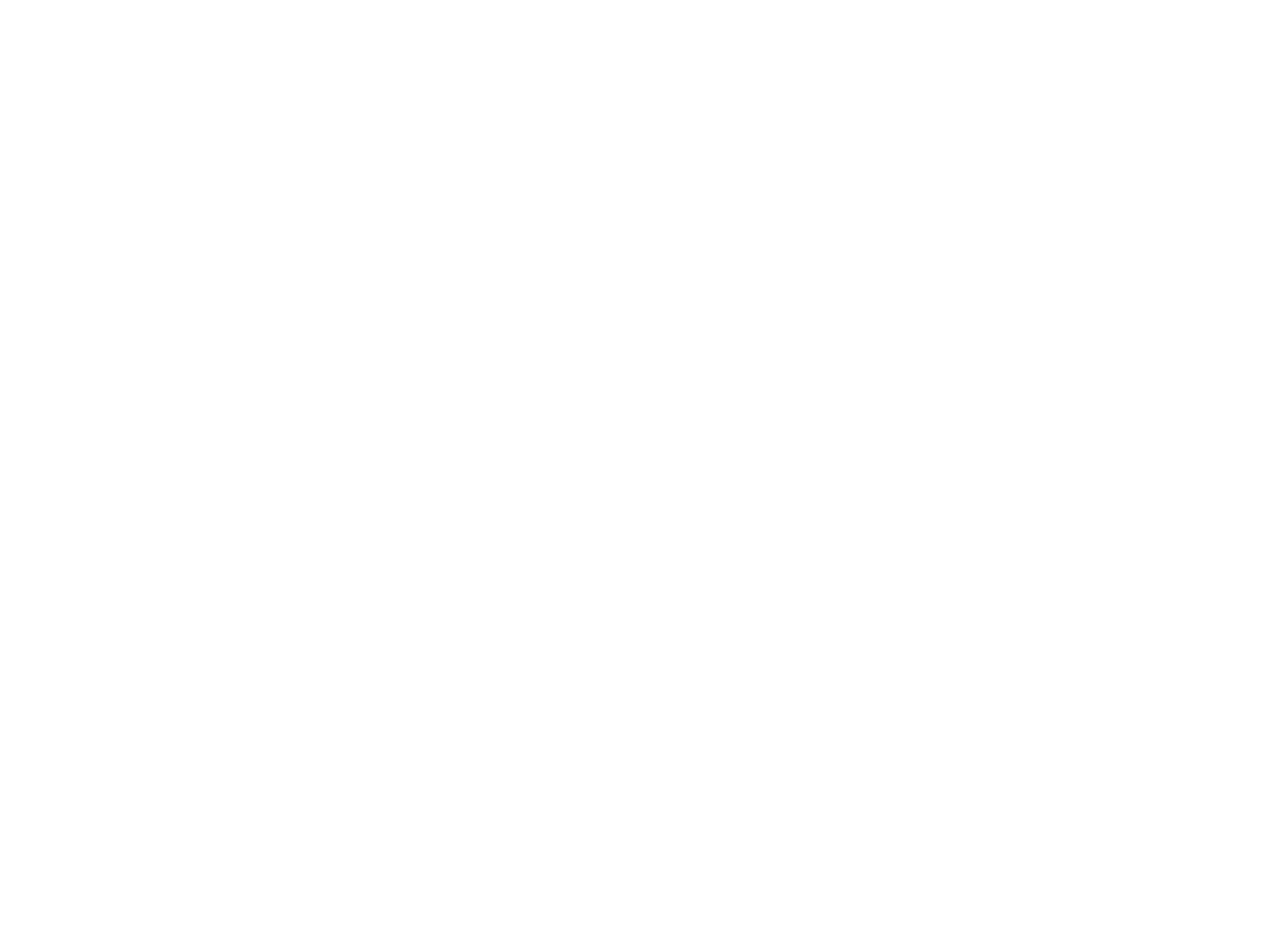
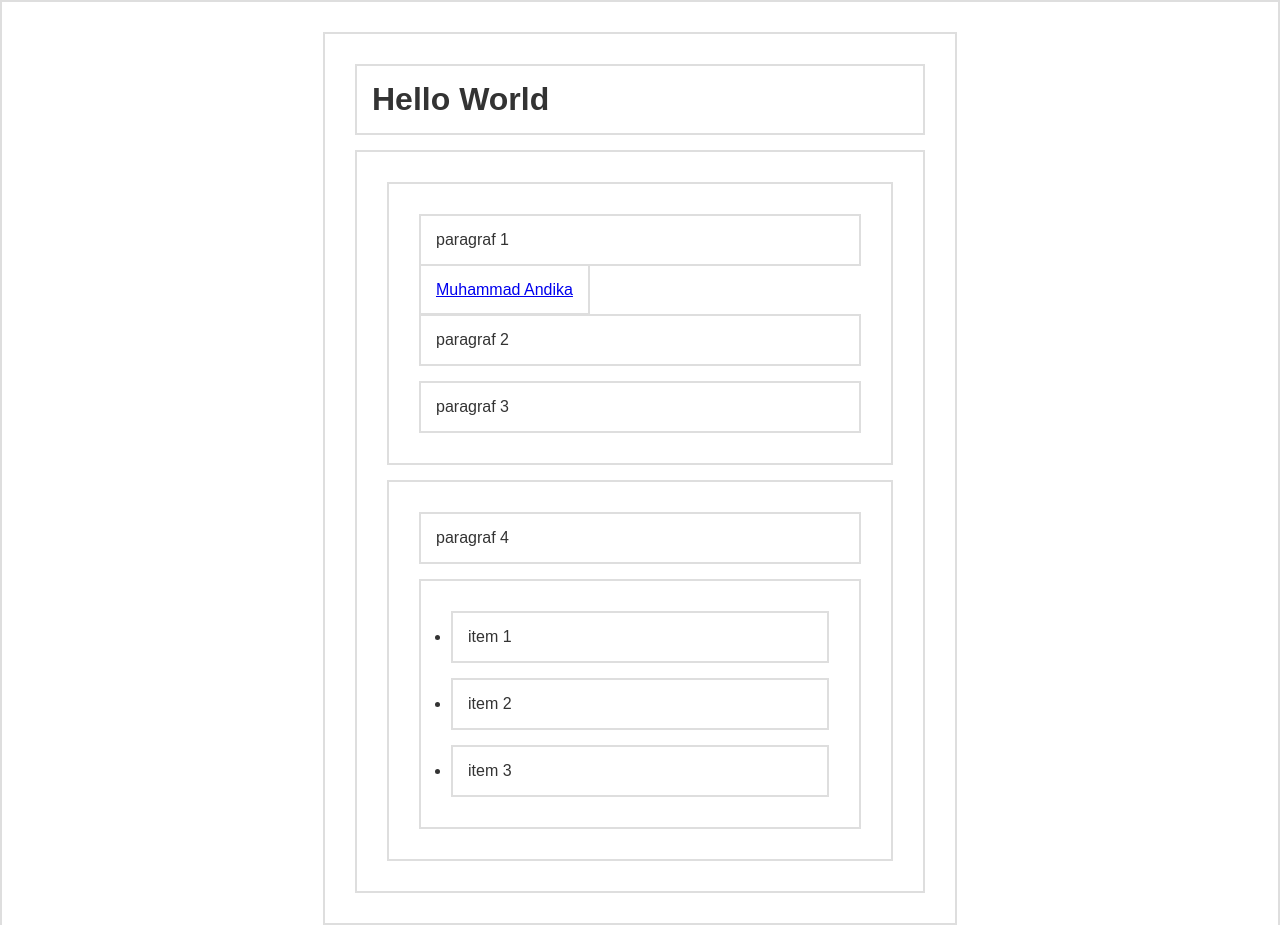
Before and after one commit to akrn27/jsDom, a plain HTML site: page index1.html in a window 1280 px wide. Shown: the top 925 px of the page. Before the commit the page ends 800 px from the top, so only its background shows below. Drawn offline with Linux system fonts and the light colour scheme.

Commit message:
finish html index1.html structures

```diff
--- a/index1.html
+++ b/index1.html
@@ -6,8 +6,44 @@
     <meta http-equiv="X-UA-Compatible" content="IE=edge">
     <meta name="viewport" content="width=device-width, initial-scale=1.0">
     <title>Javascript & DOM #4 DOM Selection (Part 2)</title>
+    <style>
+        * {
+            border: 2px solid #dedede;
+            padding: 15px;
+            margin: 15px;
+        }
+        html {
+            margin: 0;
+            padding: 0;
+        }
+        body {
+            max-width: 600px;
+            margin: 30px auto;
+            font-family: sans-serif;
+            color: #333;
+        }
+    </style>
 </head>
 <body>
 
+    <h1 id="judul">Hello World</h1>
+    <div id="container">
+        <section id="a">
+            <p class="p1">paragraf 1</p>
+            <a href="#">Muhammad Andika</a>
+            <p class="p2">paragraf 2</p>
+            <p class="p3">paragraf 3</p>
+        </section>
+        <section id="b">
+            <p>paragraf 4</p>
+            <ul>
+                <li>item 1</li>
+                <li>item 2</li>
+                <li>item 3</li>
+            </ul>
+        </section>
+    </div>
+
+<script src="./js/script1.js"></script>
 </body>
 </html>
```
Also changed, not shown: js/script1.js (added).
